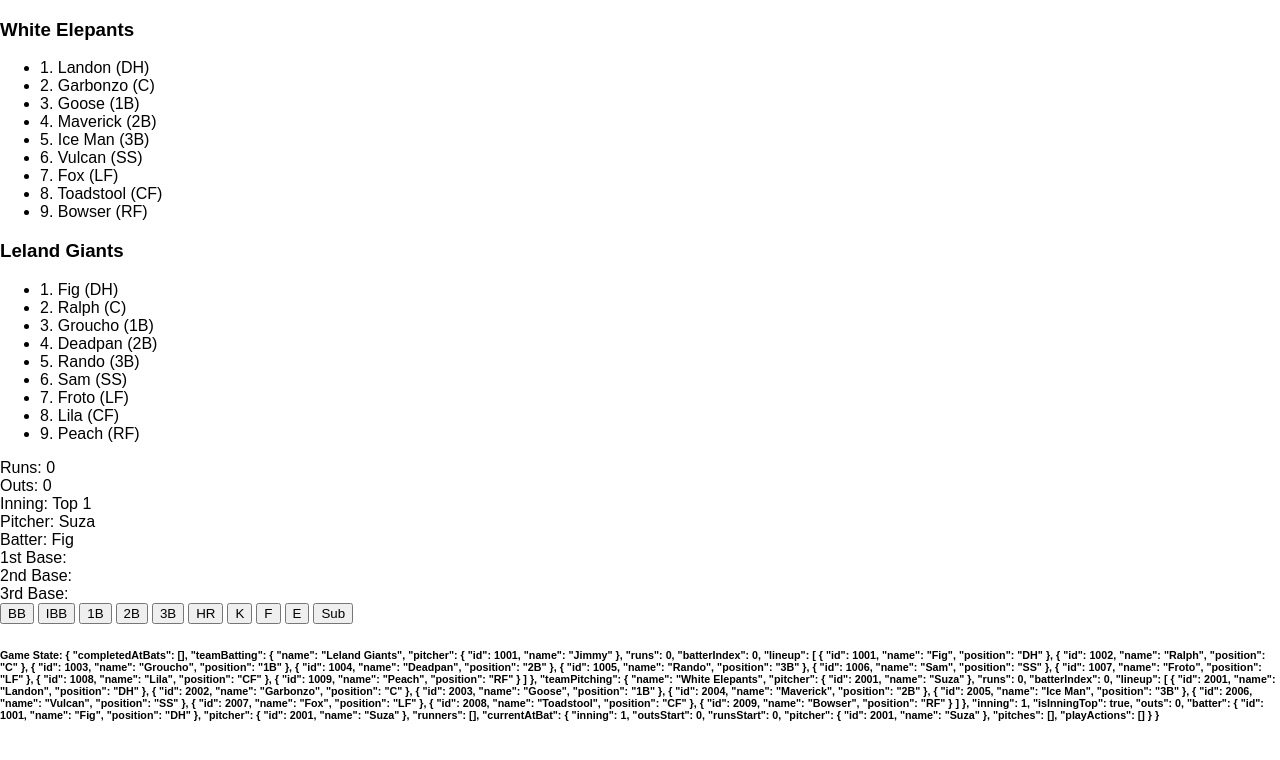
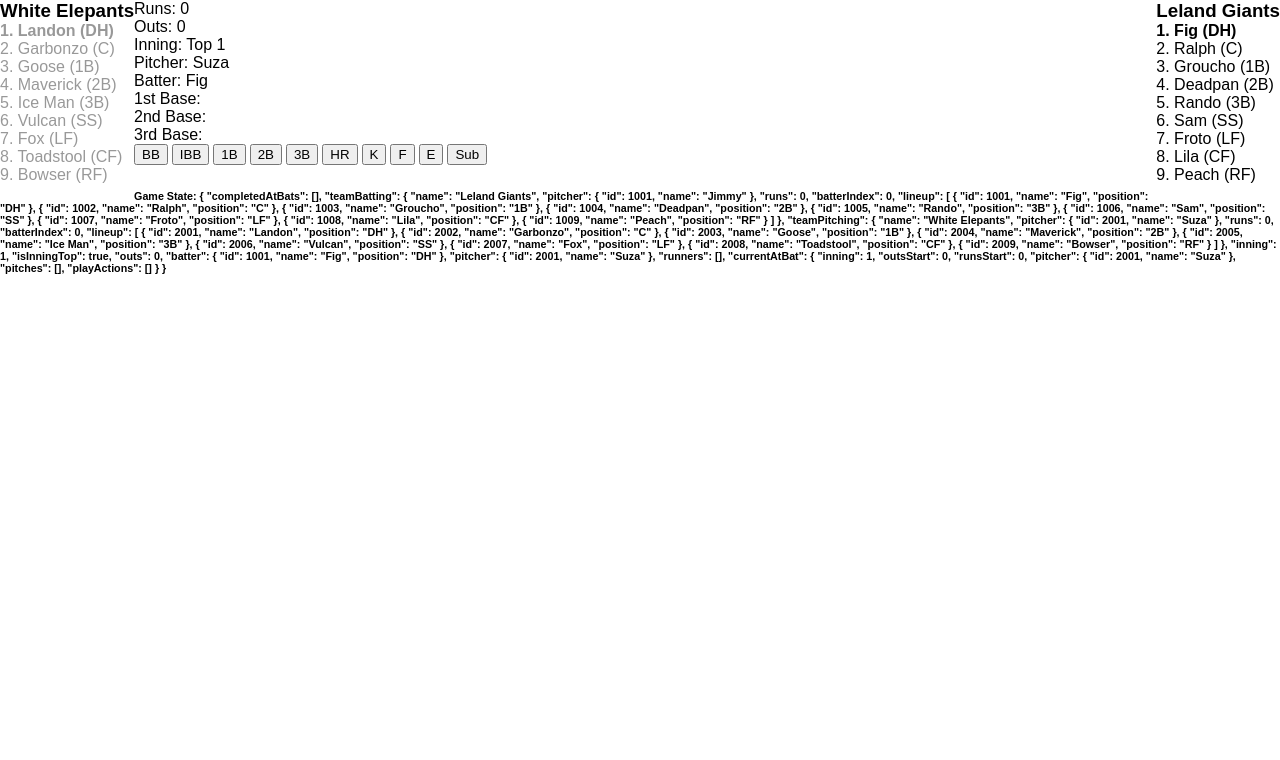
Before and after one commit to jdalt/baseball-pbp, a website: page public/index.html in a window 1280 px wide. Drawn offline with Linux system fonts and the light colour scheme.

Commit message:
better looking teams

```diff
--- a/public/style.css
+++ b/public/style.css
@@ -25,6 +25,36 @@ div[at-bat] {
   width: 250px;
 }
 
+div[team].home-team { float: left; }
+div[team].away-team { float: right; }
+
+div[team] li.batting {
+  font-weight: bold;
+}
+
+div[team] ul {
+  opacity: 0.4;
+}
+
+div[team] ul.team-batting {
+  opacity: 1.0;
+}
+
+div[team] ul {
+  padding: 0;
+  margin: 0 0 1em 0;
+}
+
+div[team] li {
+  margin: 0;
+  list-style: none;
+}
+
+div[team] h3 {
+  margin: 0;
+  padding: 0;
+}
+
 #overlay {
   position: fixed;
   left: 0;
```
